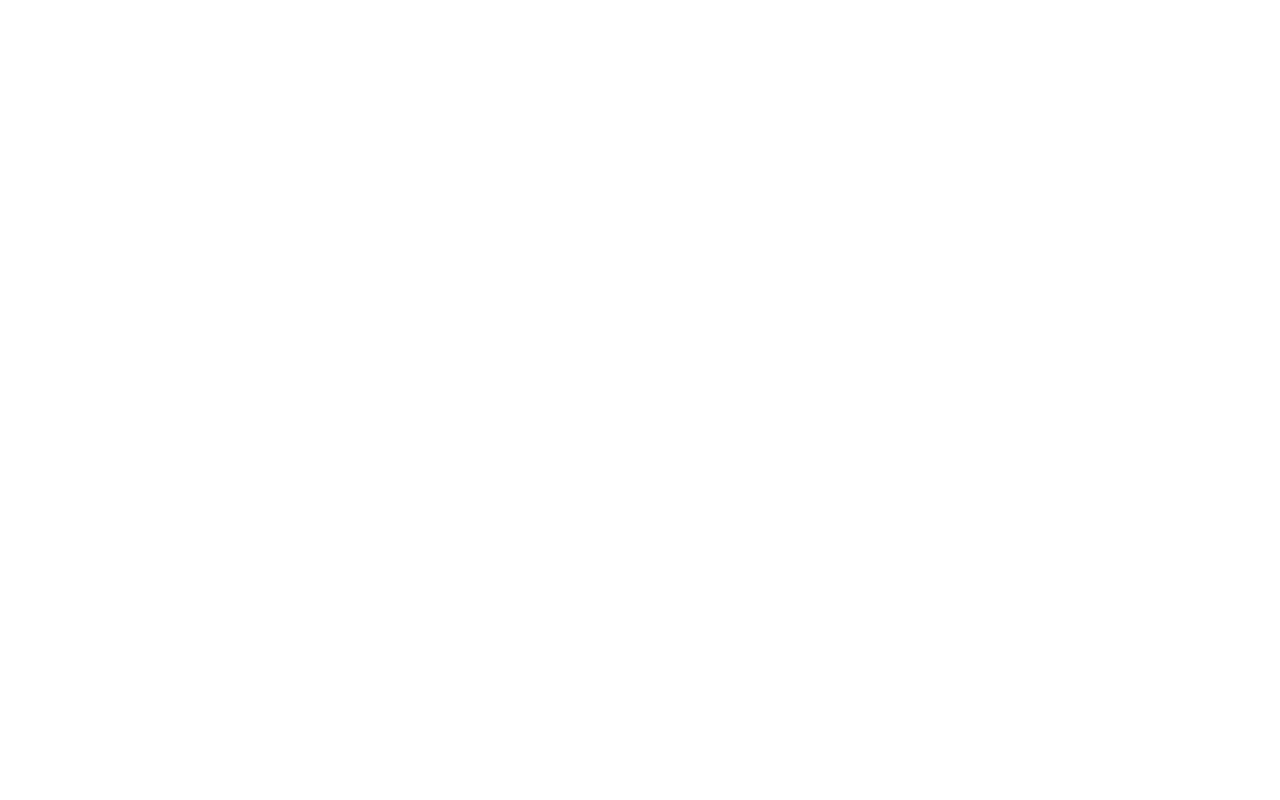
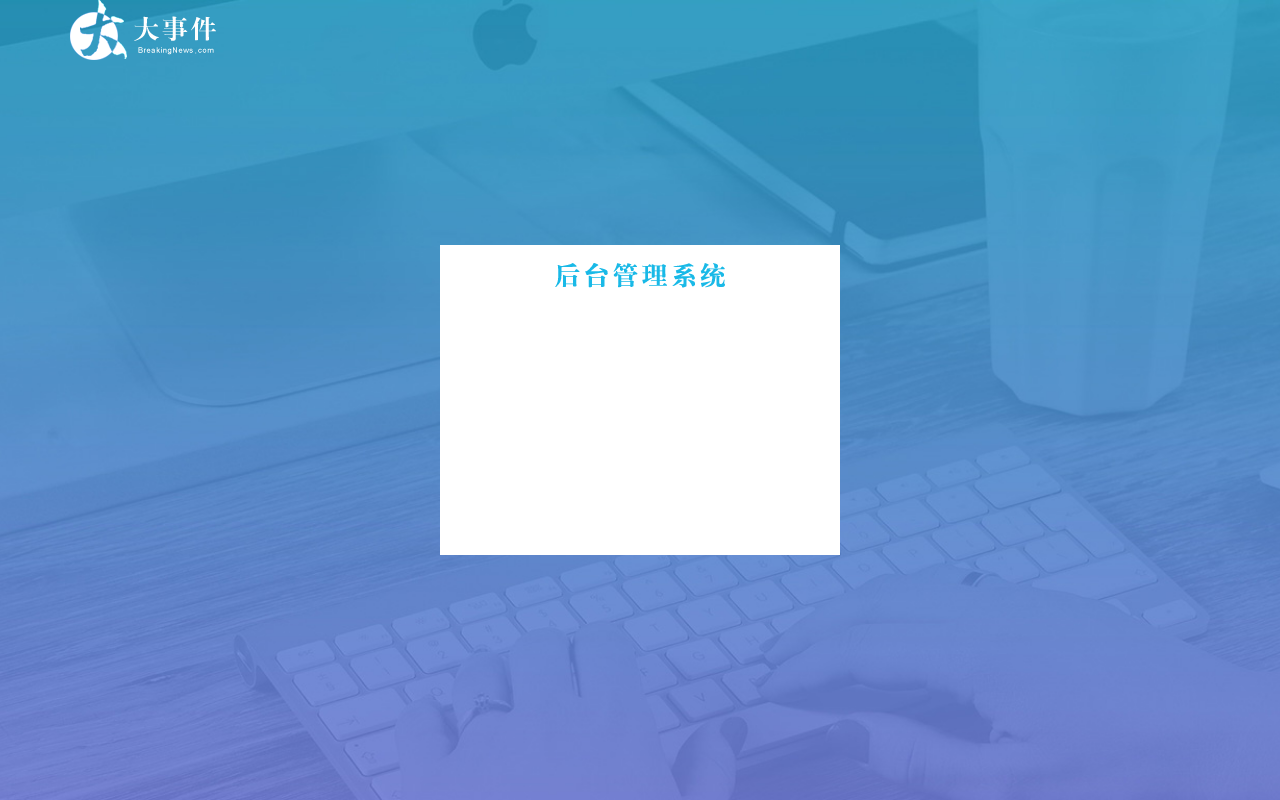
Before and after one commit to leading-yangdi/big-thing, a plain HTML site: page login.html in a window 1280 px wide. Drawn offline with Linux system fonts and the light colour scheme.

Commit message:
第一次提交

```diff
--- /dev/null
+++ b/assets/css/login.css
@@ -0,0 +1,24 @@
+html,
+body {
+    margin: 0;
+    padding: 0;
+    height: 100%;
+    width: 100%;
+    background: url('/assets/images/login_bg.jpg') no-repeat center;
+    background-size: cover;
+}
+
+.loginAndRegBox {
+    width: 400px;
+    height: 310px;
+    background-color: #fff;
+    position: absolute;
+    left: 50%;
+    top: 50%;
+    transform: translate(-50%, -50%);
+}
+
+.title-box {
+    height: 60px;
+    background: url('/assets/images/login_title.png') no-repeat center;
+}
--- a/login.html
+++ b/login.html
@@ -1,14 +1,26 @@
 <!DOCTYPE html>
-<html lang="zh-CN">
+<html lang="en">
 
 <head>
-    <meta charset="UTF-8">
-    <meta name="viewport" content="width=device-width, initial-scale=1.0">
-    <title>Document</title>
+    <meta charset="UTF-8" />
+    <meta name="viewport" content="width=device-width, initial-scale=1.0" />
+    <title>大事件-登录/注册</title>
+    <!-- 导入 LayUI 的样式 -->
+    <link rel="stylesheet" href="/assets/lib/layui/css/layui.css" />
+    <!-- 导入自己的样式表 -->
+    <link rel="stylesheet" href="/assets/css/login.css" />
 </head>
 
 <body>
+    <!-- 头部的 Logo 区域 -->
+    <div class="layui-main">
+        <img src="/assets/images/logo.png" alt="" />
+    </div>
 
+    <!-- 登录注册区域 -->
+    <div class="loginAndRegBox">
+        <div class="title-box"></div>
+    </div>
 </body>
 
 </html>
```
Also changed, not shown: assets/css/index.css (added), assets/js/login.js (added).
